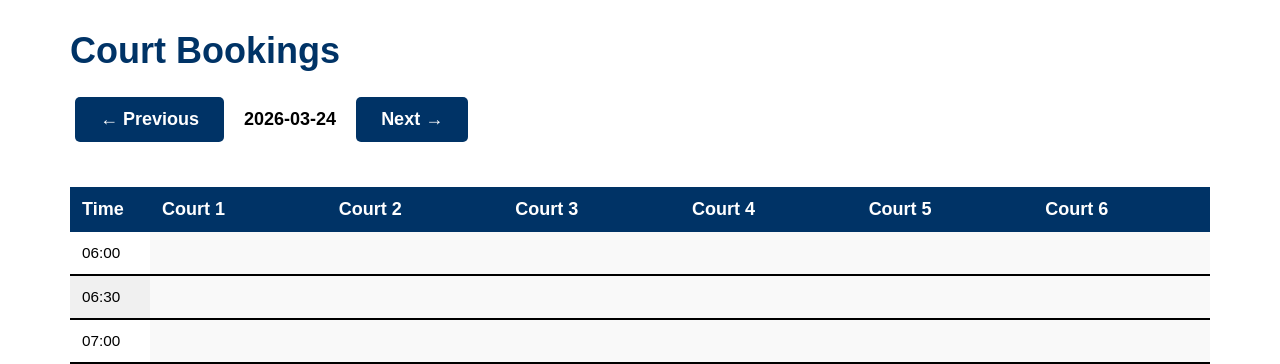
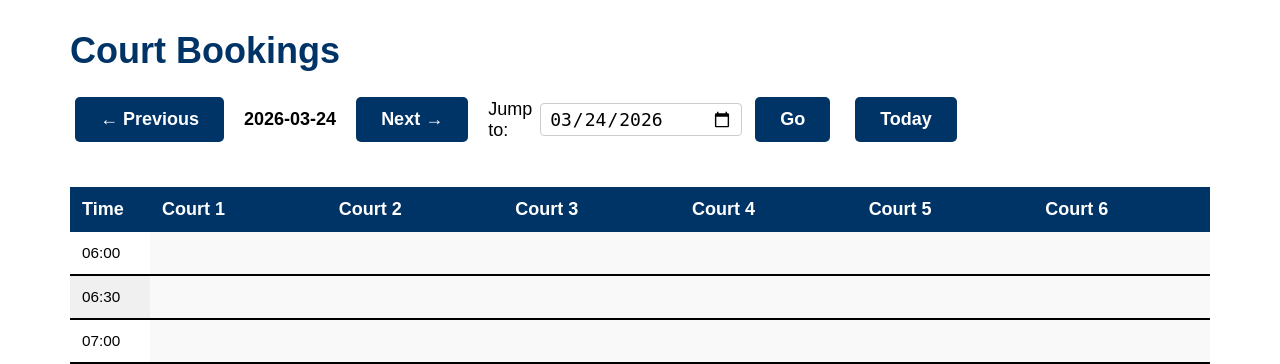
Before and after one commit to brandontrice/sunset-courts, a Flask app: page /calendar in a window 1280 px wide. Shown: the part 53-417 px from the top of the page. Run offline with Flask 3, Linux system fonts and the light colour scheme; data comes from the database, SQL or seed files in the repository.

Commit message:
Update calendar.html

```diff
--- a/templates/calendar.html
+++ b/templates/calendar.html
@@ -3,10 +3,19 @@
 
 <h1>Court Bookings</h1>
 
-<div style="margin-bottom: 20px; display: flex; align-items: center; gap: 15px;">
+<div style="margin-bottom: 20px; display: flex; align-items: center; gap: 15px; flex-wrap: wrap;">
     <a href="/calendar?date={{ prev_date }}" class="btn btn-secondary btn-sm">← Previous</a>
     <strong>{{ selected_date }}</strong>
     <a href="/calendar?date={{ next_date }}" class="btn btn-secondary btn-sm">Next →</a>
+
+    <form method="GET" action="/calendar" style="margin: 0; display: flex; align-items: center; gap: 8px;">
+        <label for="date" style="margin: 0;">Jump to:</label>
+        <input type="date" id="date" name="date" value="{{ selected_date }}"
+               style="padding: 4px 8px; border: 1px solid #ccc; border-radius: 4px;">
+        <button type="submit" class="btn btn-primary btn-sm">Go</button>
+    </form>
+
+    <a href="/calendar?date={{ today }}" class="btn btn-outline-secondary btn-sm">Today</a>
 </div>
 
 <div style="overflow-x: auto;">
```
